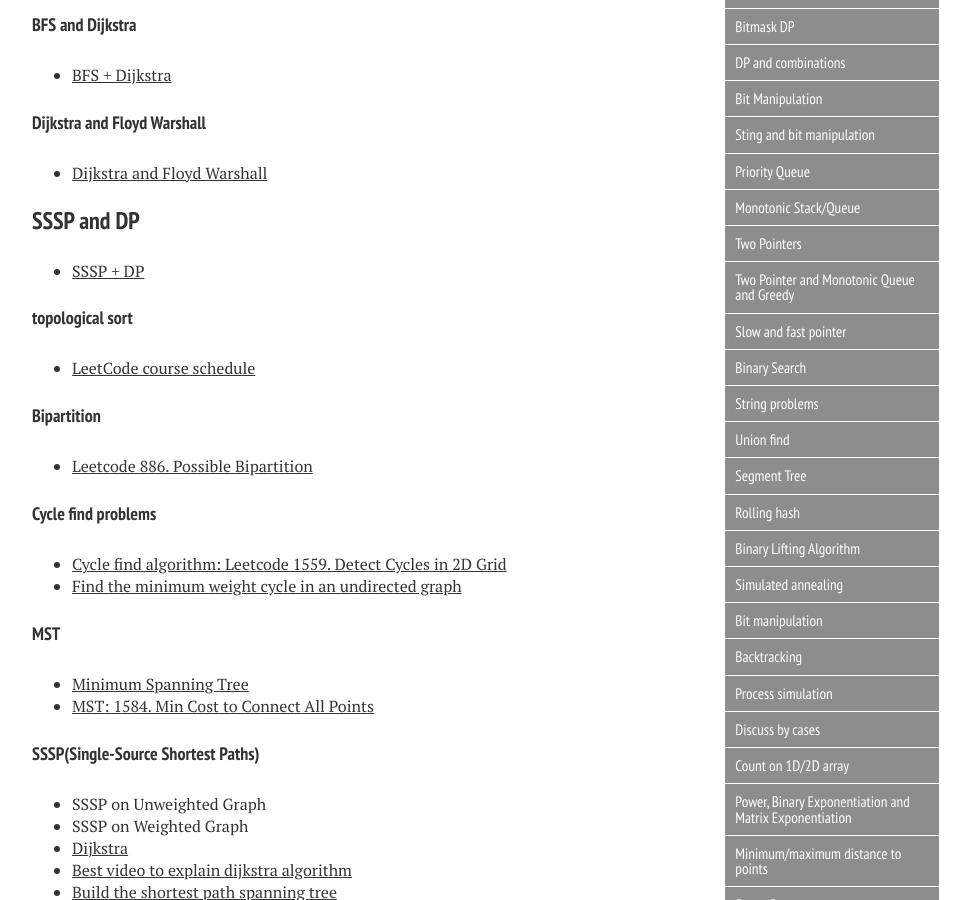
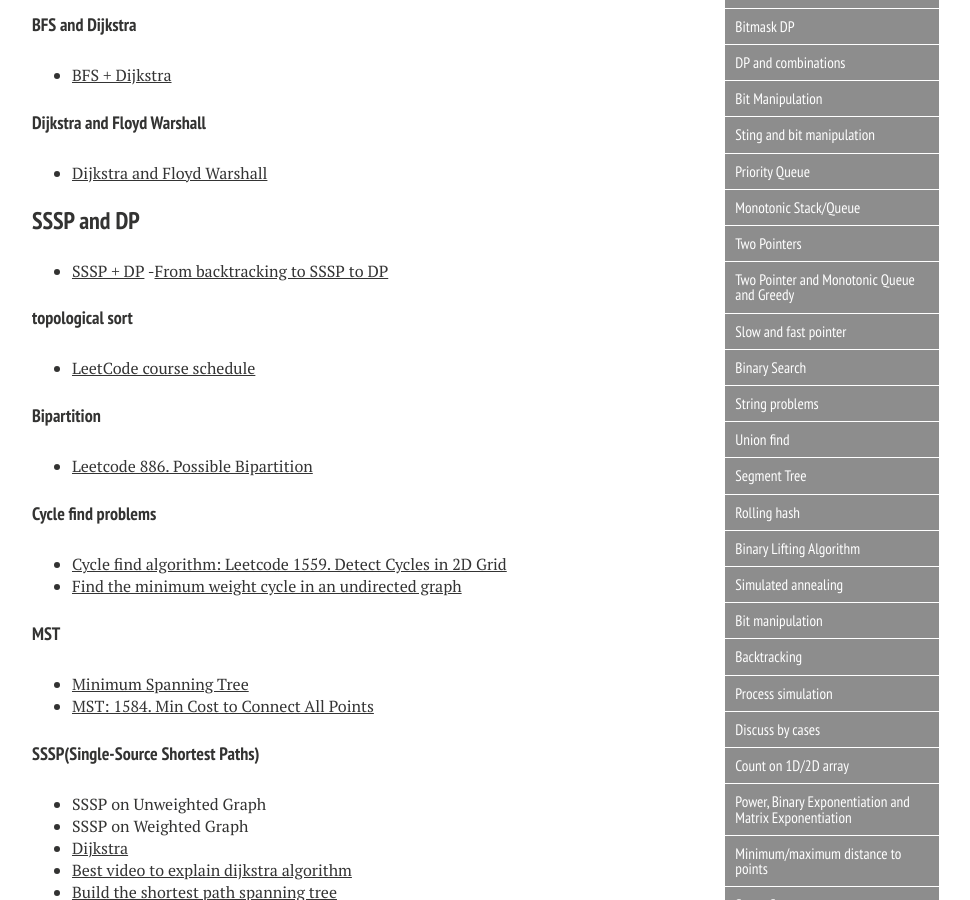
Before and after one commit to xiaokeshen/xiaokeshen.github.io, a Jekyll site: the page built from SoftwareEngineering/index.md, in a window 1280 px wide and 900 px high, scrolled down 1314 px. Shown: the whole window, without its empty margins (288-1258 px from the left). Built offline with Jekyll 4.4.1, drawn with Linux system fonts in a browser that asks for light colours; nearby versions of some CDN libraries.

Commit message:
Add one DP problem

```diff
--- a/SoftwareEngineering/index.md
+++ b/SoftwareEngineering/index.md
@@ -51,6 +51,7 @@ My 'Serious' coding got started since I became a student as a Computer Science M
 
 ### SSSP and DP
 - [SSSP + DP](https://jimmy-shen.medium.com/sssp-dp-258369c60917)
+-[From backtracking to SSSP to DP](https://jimmy-shen.medium.com/from-backtracking-to-sssp-and-to-dp-ea8735b856ad)
 
 #### topological sort
 - [LeetCode course schedule](coding/graph/topological_sort/topological_sort.md)
```
